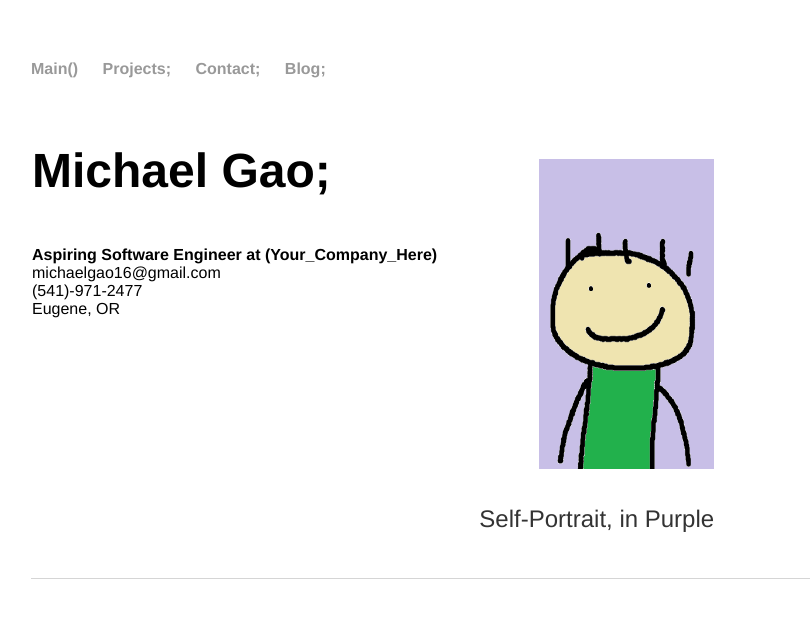
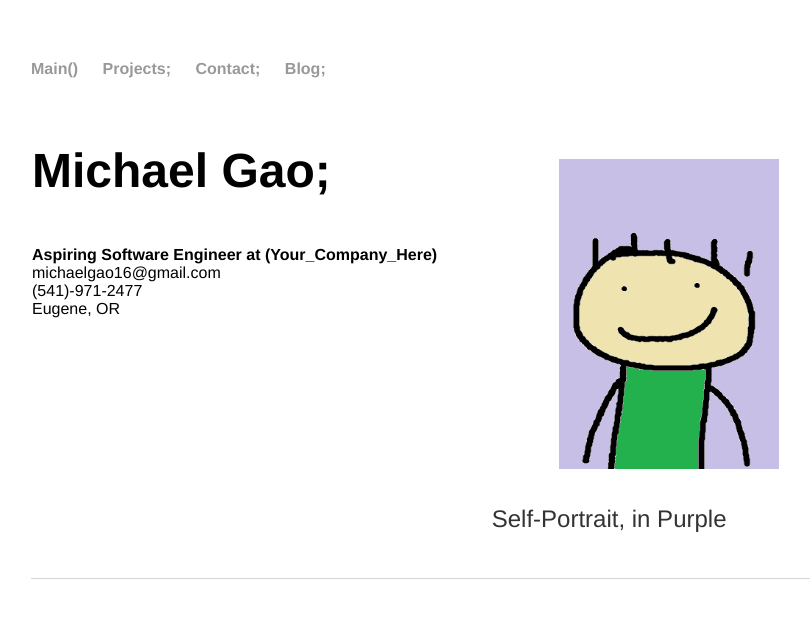
Before and after one commit to michael-c-gao/WebsiteOfMichael, a Jekyll site: the page built from contact/index.html, in a window 1280 px wide. Shown: the top 618 px of the page, without its empty margins (161-971 px from the left). Built offline with Jekyll 4.4.1, drawn with Linux system fonts in a browser that asks for light colours.

Commit message:
live server

```diff
--- a/contact/index.html
+++ b/contact/index.html
@@ -27,10 +27,10 @@ title: Contact Me
 		Eugene, OR<br>
 	</section>
 	<section class="child">
-		<p style="text-align:center;"><img style="padding-left: 100px; padding-top: 40px;" src="selfportrait2.png" alt="Self Portrait" width="275"
+		<p style="text-align:center;"><img style="padding-left: 120px; padding-top: 40px; padding-bottom: 0px;" src="selfportrait2.png" alt="Self Portrait" width="340"
 			     height="350"></p>
 
-		<p style="text-align:right;">Self-Portrait, in Purple</p><br>
+		<p style="text-align:center;">Self-Portrait, in Purple</p><br>
 	</section>
 </section>
 
```
